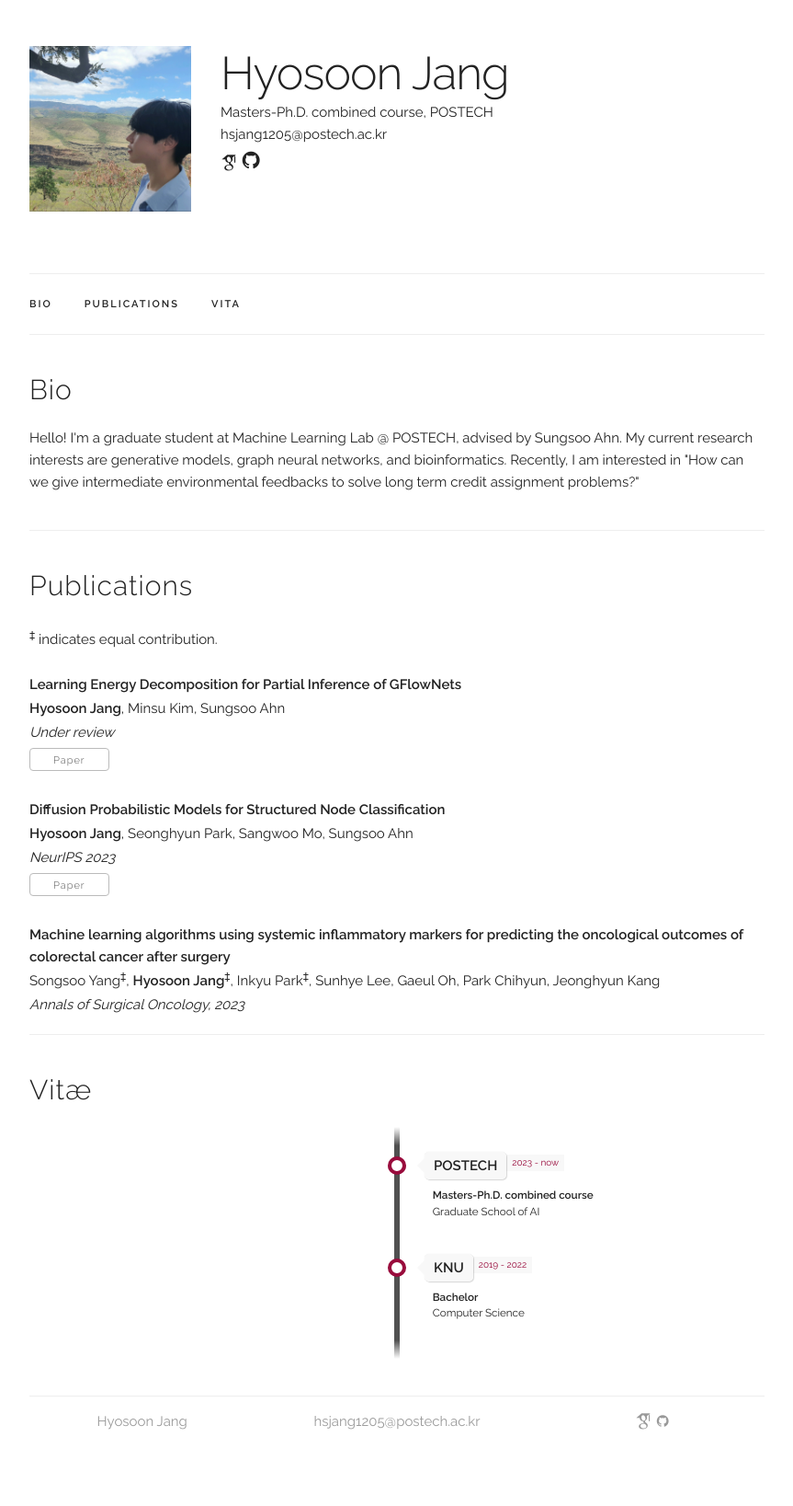
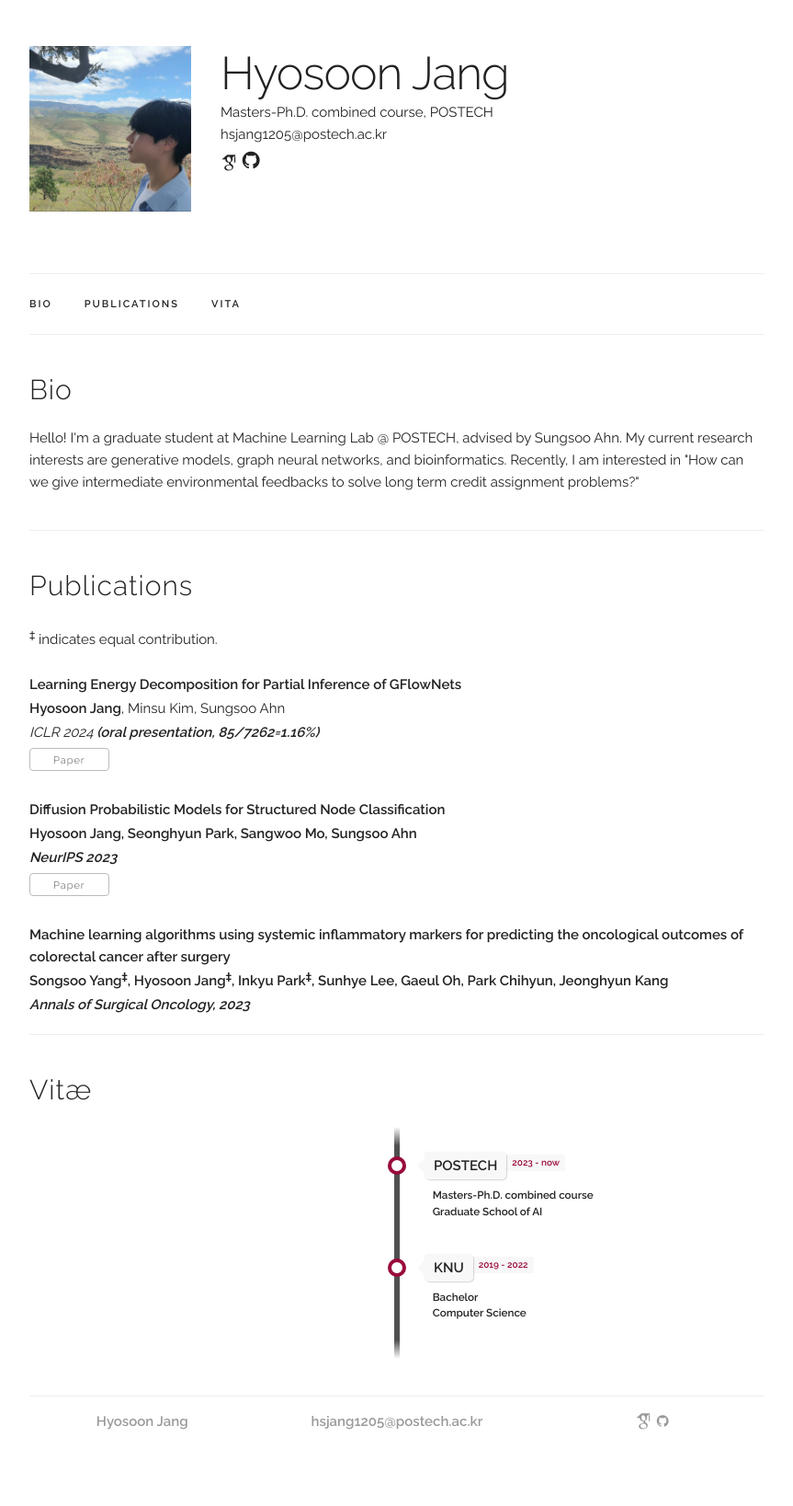
Before and after one commit to hsjang0/hsjang, a Jekyll site: the page built from index.html, in a window 1280 px wide. Shown: the whole page at 92% size, without its empty margins (208-1071 px from the left). Built offline with Jekyll 4.4.1, drawn with Linux system fonts in a browser that asks for light colours; some web fonts are replaced.

Commit message:
Update publications.yaml

```diff
--- a/_data/publications.yaml
+++ b/_data/publications.yaml
@@ -1,7 +1,7 @@
 papers:
   - title: "Learning Energy Decomposition for Partial Inference of GFlowNets"
     authors: "<b>Hyosoon Jang</b>, Minsu Kim, Sungsoo Ahn"
-    venue: "Under review"
+    venue: "ICLR 2024 <b>(oral presentation, 85/7262=1.16%)<b>"
     paper_pdf: "/assets/publications/LED_GFlowNet-13.pdf"
     selected: y
 
```
